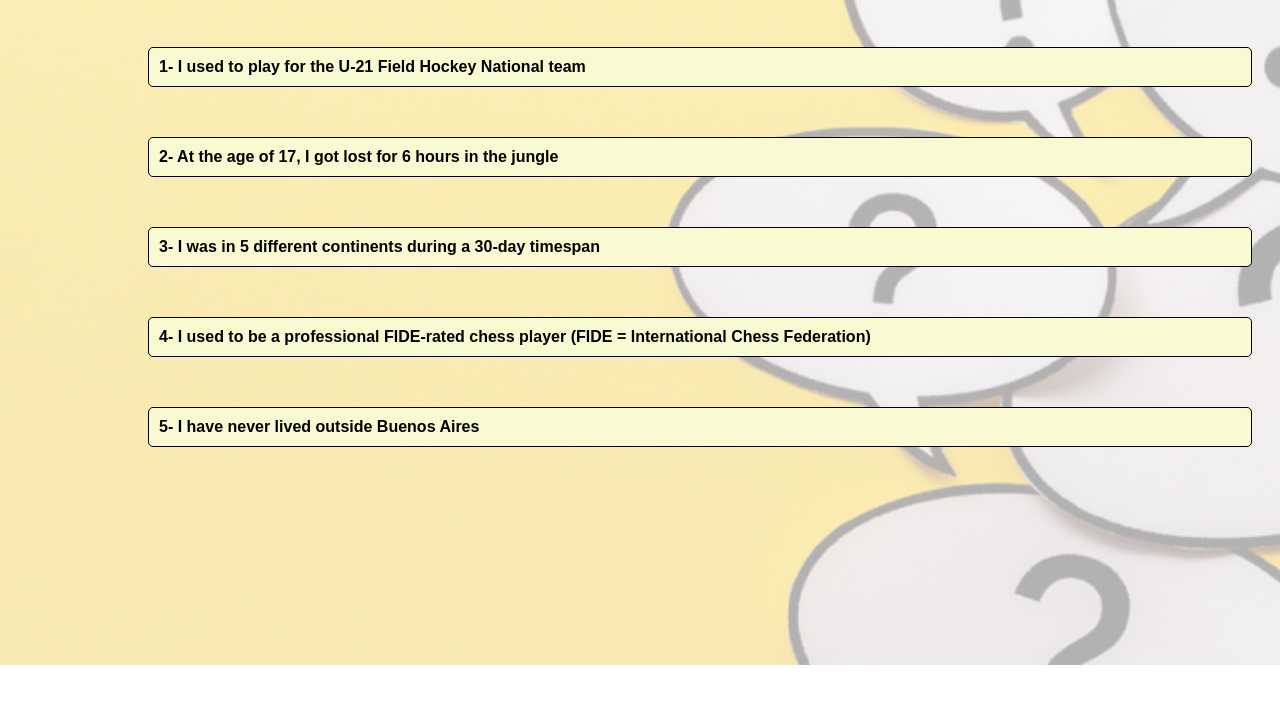
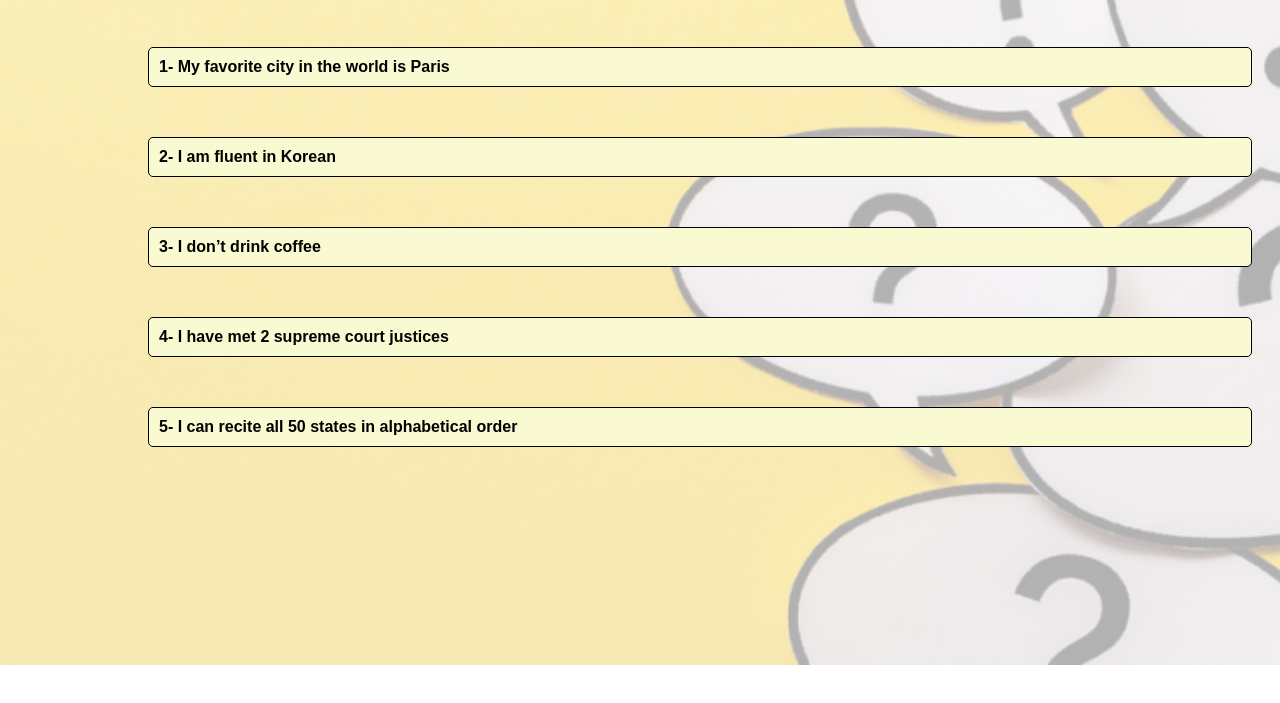
Before and after one commit to marielaenrique/4truths1lie, a website built with Vite: page index.html in a window 1280 px wide. Shown: the part 135-838 px from the top of the page. Built offline with nearby package versions, Linux system fonts and the light colour scheme; files whose address does not match are found by name.

Commit message:
Update index.html

```diff
--- a/index.html
+++ b/index.html
@@ -10,11 +10,11 @@
 
   <h2>4 Truths, 1 Lie</h2>
 
-  <div class="statement">1- I used to play for the U-21 Field Hockey National team</div>
-  <div class="statement">2- At the age of 17, I got lost for 6 hours in the jungle</div>
-  <div class="statement">3- I was in 5 different continents during a 30-day timespan</div>
-  <div class="statement" >4- I used to be a professional FIDE-rated chess player (FIDE = International Chess Federation)</div>
-  <div class="statement">5- I have never lived outside Buenos Aires</div>
+  <div class="statement">1- My favorite city in the world is Paris</div>
+  <div class="statement">2- I am fluent in Korean</div>
+  <div class="statement">3- I don’t drink coffee</div>
+  <div class="statement" >4- I have met 2 supreme court justices</div>
+  <div class="statement">5- I can recite all 50 states in alphabetical order</div>
 
   <div id="popup-modal" class="popup-modal">
     <div class="popup-content">
```
